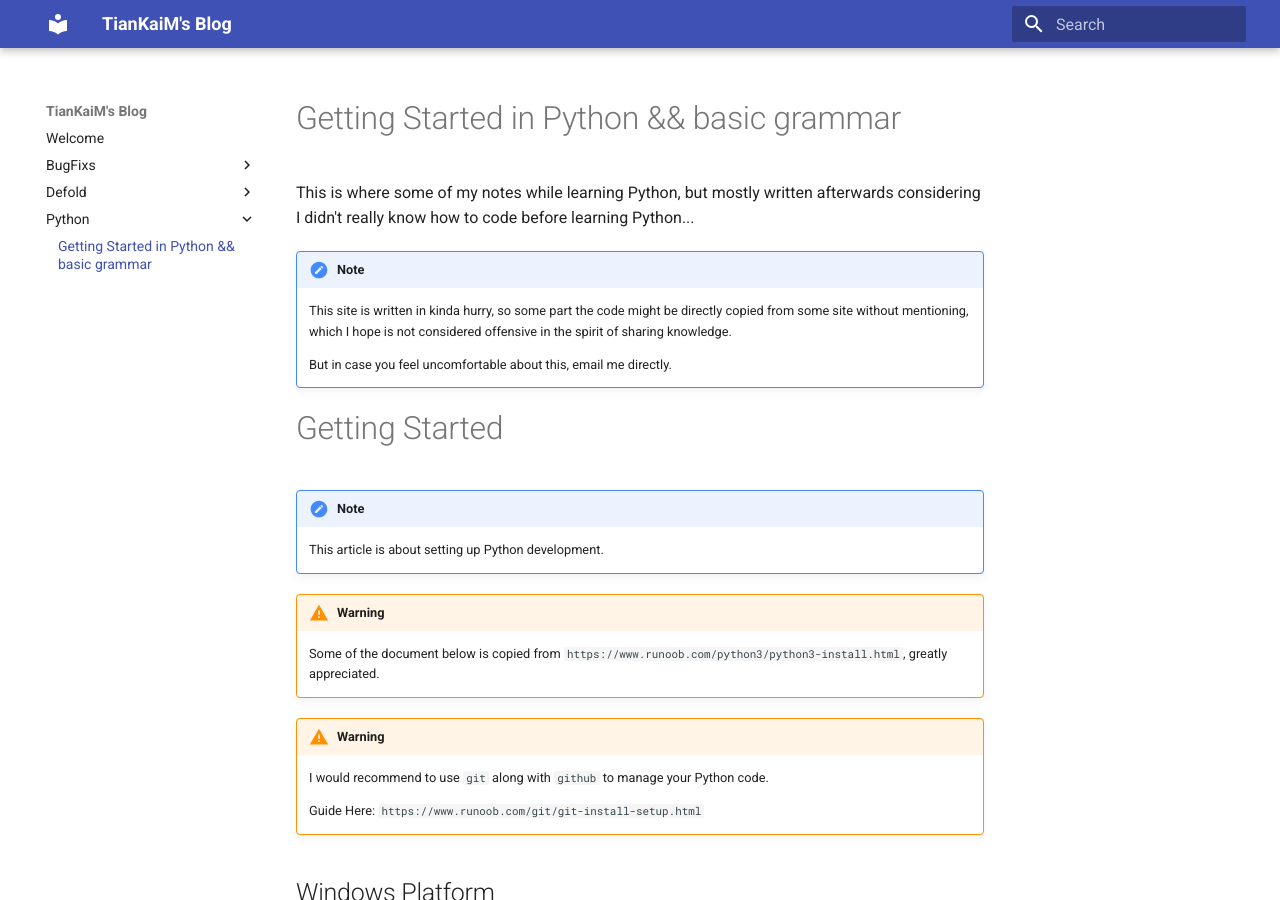
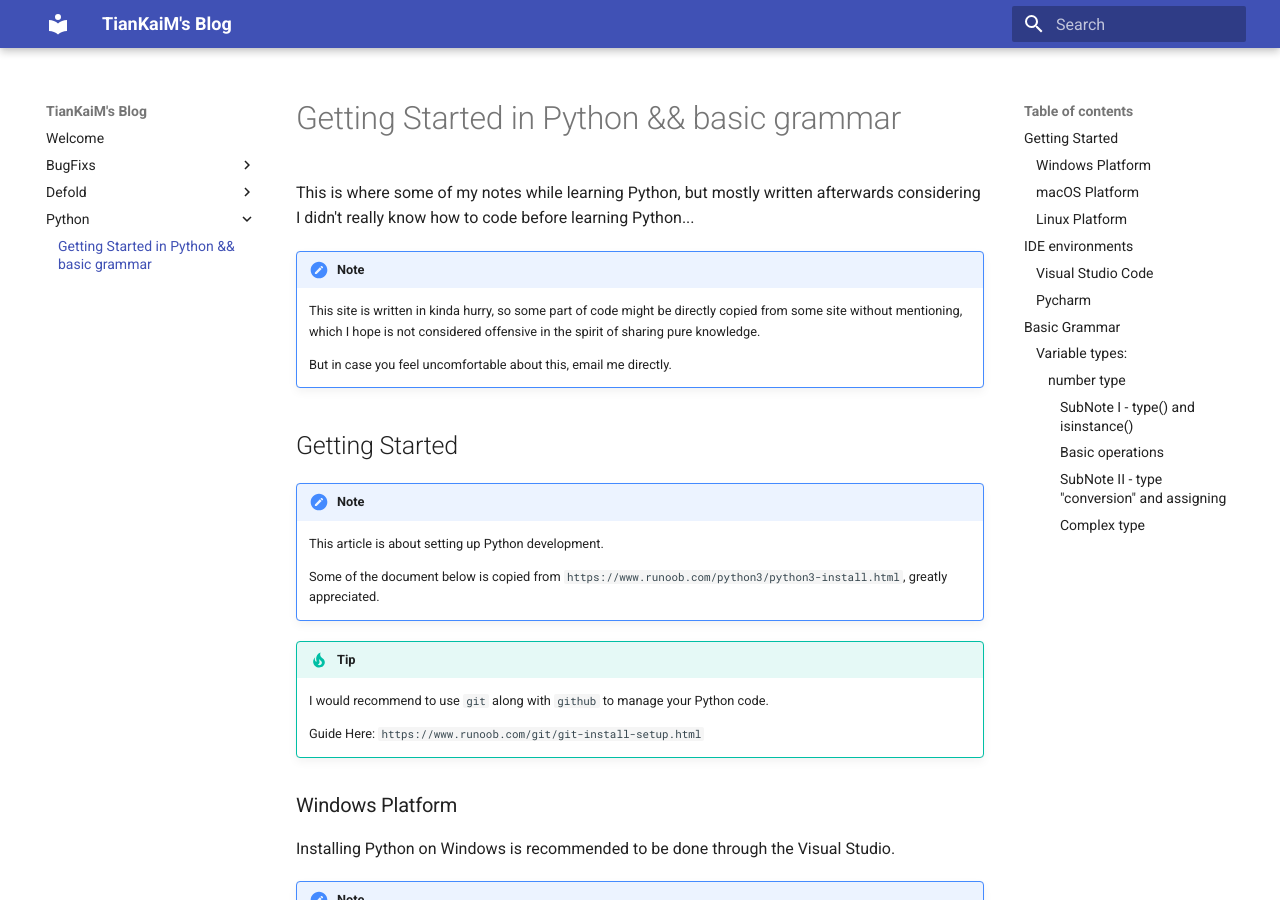
Before and after one commit to tiankaima/docs, an MkDocs documentation site: the page built from docs/Python/index.md, in a window 1280 px wide and 900 px high. Built offline with MkDocs 1.6.1 and Material for MkDocs 9.7.7, drawn with Linux system fonts in a browser that asks for light colours; comment, search, counter and statistics services are not loaded.

Commit message:
Update Python docs

````diff
--- a/docs/Python/index.md
+++ b/docs/Python/index.md
@@ -3,25 +3,24 @@
 This is where some of my notes while learning Python, but mostly written afterwards considering I didn't really know how to code before learning Python...
 
 !!! note
-    This site is written in kinda hurry, so some part the code might be directly copied from some site without mentioning, which I hope is not considered offensive in the spirit of sharing knowledge.
+    This site is written in kinda hurry, so some part of code might be directly copied from some site without mentioning, which I hope is not considered offensive in the spirit of sharing pure knowledge.
 
     But in case you feel uncomfortable about this, email me directly.
 
 
-# Getting Started
+## Getting Started
 
 !!! note
     This article is about setting up Python development.
 
-!!! warning
     Some of the document below is copied from `https://www.runoob.com/python3/python3-install.html`, greatly appreciated.
 
-!!! warning
+!!! tip
     I would recommend to use `git` along with `github` to manage your Python code.
 
     Guide Here: `https://www.runoob.com/git/git-install-setup.html`
 
-## Windows Platform
+### Windows Platform
 
 Installing Python on Windows is recommended to be done through the Visual Studio.
 
@@ -51,7 +50,7 @@
     You might want to set this **NOW**, otherwise you might run into errors.
 
 
-## macOS Platform
+### macOS Platform
 
 Recommended way to install Python on macOS is through `homebrew`:
 
@@ -64,7 +63,7 @@
 !!! note
     Installing `git` is the same, simply run `brew install git`.
 
-## Linux Platform
+### Linux Platform
 
 See your Linux distribution's documentation for how to install Python.
 
@@ -103,7 +102,7 @@
 
     You can download it from `https://www.jetbrains.com/pycharm/download/`
 
-# Basic Grammar
+## Basic Grammar
 
 !!! note
     This article is about basic Python grammar.
@@ -111,7 +110,7 @@
     For more details, see `https://docs.python.org/3/reference/grammar.html`
 
 
-## Variable types:
+### Variable types:
 
 > One should always start with learning the variable types.
 
@@ -126,12 +125,12 @@
 
 Let's start one by one:
 
-### `number` type
+#### `number` type
 
 In Python, `number` type is used to represent all kinds of numbers,including `integers`, `floats`, and `complex numbers`, as well as `bool`.
 
 ---
-#### SubNote I - `type()` and `isinstance()`
+##### SubNote I - `type()` and `isinstance()`
 
 !!! note
     In order to find out the type of variable, type `type(variable)` to find out:
@@ -165,7 +164,7 @@
     Need to replace the link!
 
 ---
-#### Basic operations
+##### Basic operations
 
 `number` type has the following arithmetic operations:
 
@@ -204,7 +203,7 @@
 ```
 
 ---
-#### SubNote II - `type` "conversion" and assigning
+##### SubNote II - `type` "conversion" and assigning
 
 !!! Tip
     Python supports assigning two variables at the same time:
@@ -225,7 +224,7 @@
     Although the example given is legal, **DO NOT USE PYTHON LIKE THAT.**
 
 ---
-#### Complex type
+##### Complex type
 
 !!! Tip
     `Complex` type is usually ignored in most getting-started document.
````
